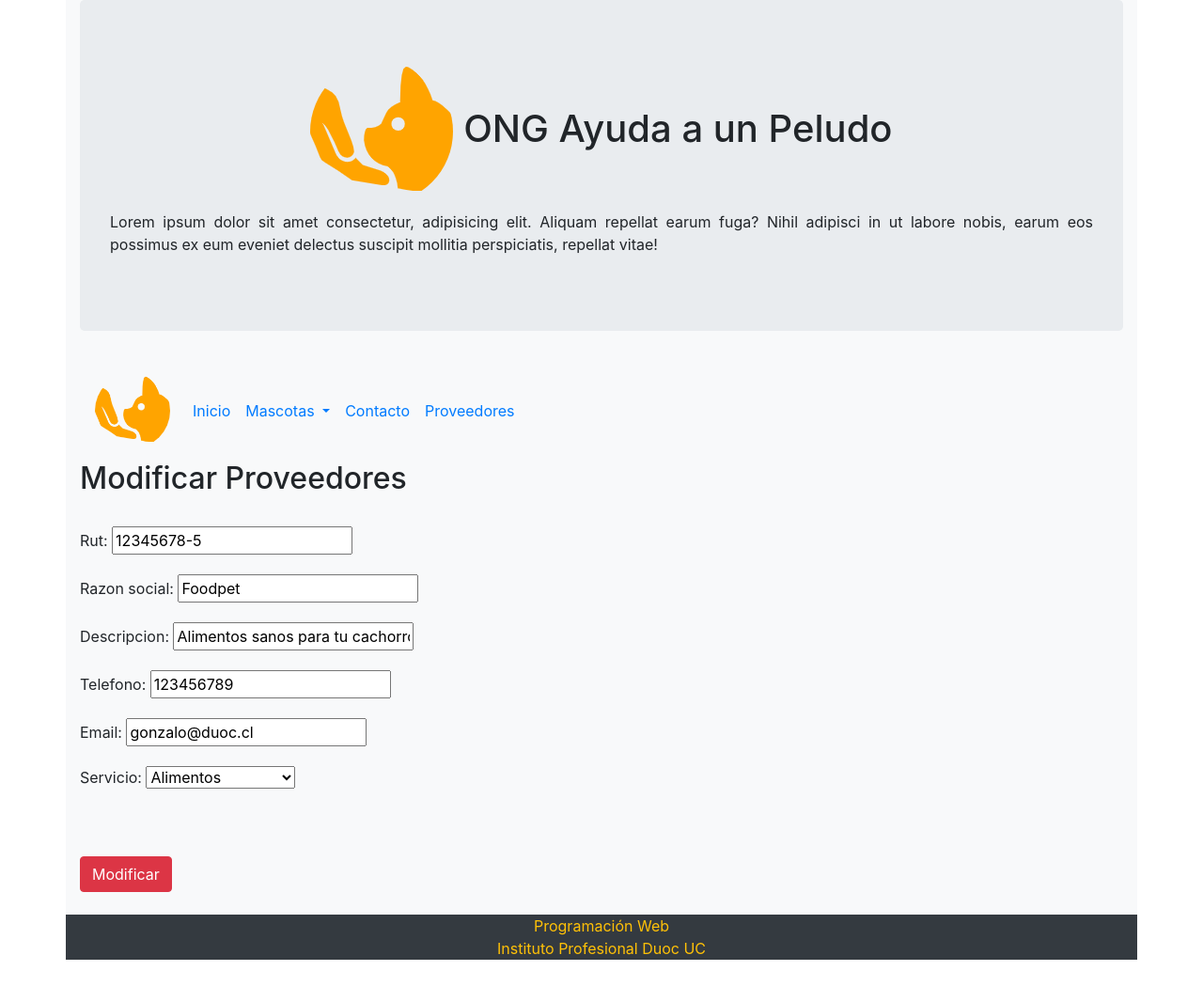
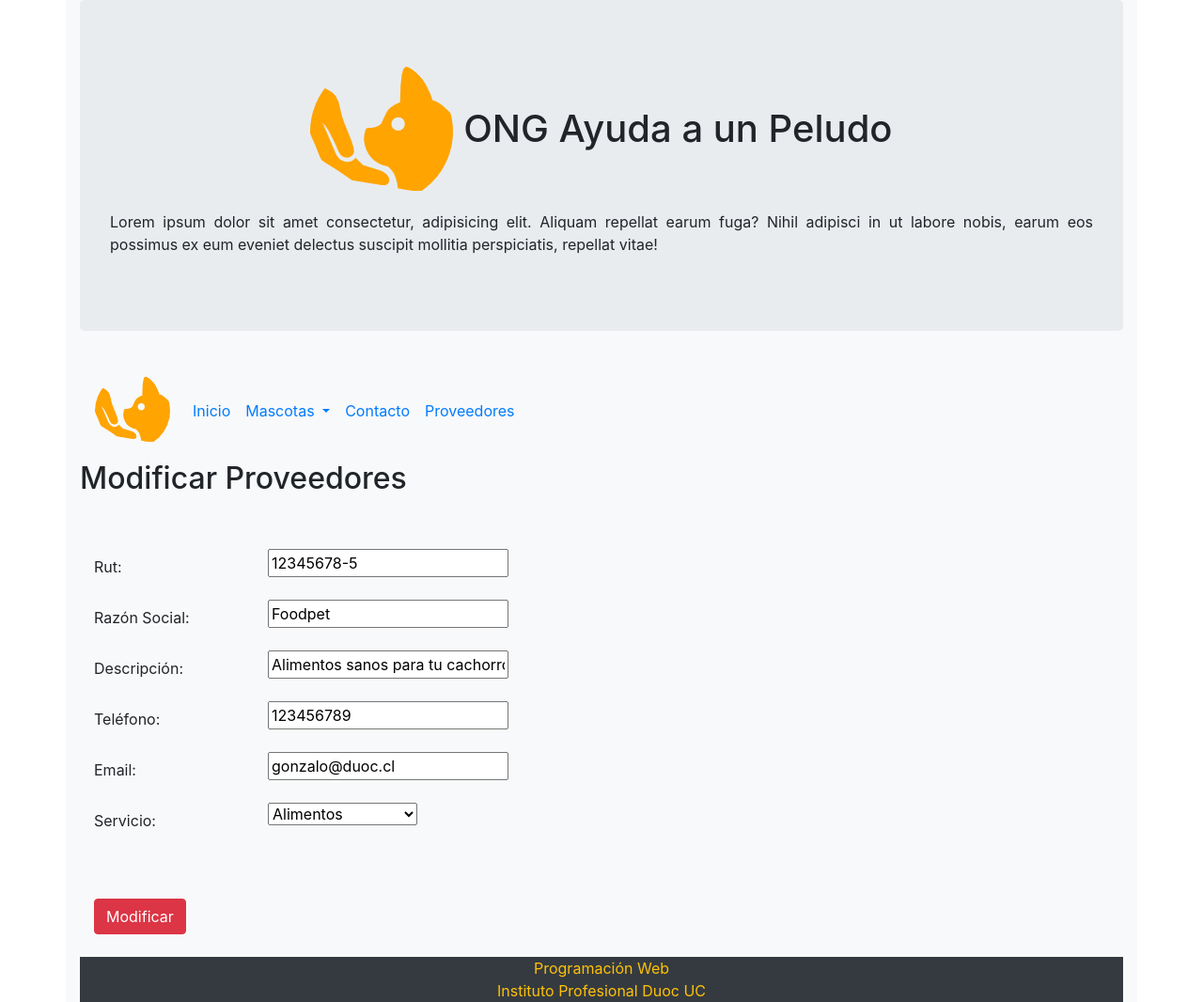
Before and after one commit to KevinPazSanchez/Evaluacion-3, a Django app: page /modificar/3 in a window 1280 px wide. Shown: the whole page at 94% size. Before the commit the page ends 1021 px from the top, so only its background shows below. Run offline with Django 3.2, Linux system fonts and the light colour scheme; data comes from the database, SQL or seed files in the repository; some libraries are stand-ins or nearby versions.

Commit message:
Se sube diseño  de formulario modificar proveedores

```diff
--- a/Testdjango/core/templates/core/modificar_proveedor.html
+++ b/Testdjango/core/templates/core/modificar_proveedor.html
@@ -64,15 +64,49 @@
         <br>
         <form action="" method="POST">
             {% csrf_token %}
-            {{form.as_p}}
-            <br> <br>
-
-            <input type="submit" class="btn btn-danger" value="Modificar" />
-
+            <div class="container">
+                <br>
+                <div class="form-group row">
+                    <label class="col-sm-2 col-form-label">Rut:</label>
+                    <div class="col-sm-4">
+                        {{form.rut}}
+                    </div>
+                </div>
+                <div class="form-group row">
+                    <label class="col-sm-2 col-form-label">Razón Social:</label>
+                    <div class="col-sm-4">
+                        {{form.razon_social}}
+                    </div>
+                </div>
+                <div class="form-group row">
+                    <label class="col-sm-2 col-form-label">Descripción:</label>
+                    <div class="col-sm-4">
+                        {{form.descripcion}}
+                    </div>
+                </div>
+                <div class="form-group row">
+                    <label class="col-sm-2 col-form-label">Teléfono:</label>
+                    <div class="col-sm-4">
+                        {{form.telefono}}
+                    </div>
+                </div>
+                <div class="form-group row">
+                    <label class="col-sm-2 col-form-label">Email:</label>
+                    <div class="col-sm-4">
+                        {{form.email}}
+                    </div>
+                </div>
+                <div class="form-group row">
+                    <label class="col-sm-2 col-form-label">Servicio:</label>
+                    <div class="col-sm-4">
+                        {{form.servicio}}
+                    </div>
+                </div>
+                <br> <br>
+                <input type="submit" class="btn btn-danger" value="Modificar" />
         </form>
-
         {{mensaje}}
-        <br>
+        <br><br>
         <footer>
             <div class="row bg-dark">
                 <div class="col-12 text-center text-warning">
@@ -81,6 +115,7 @@
                 </div>
             </div>
         </footer>
+    </div>
 </body>
 
 </html>
```
